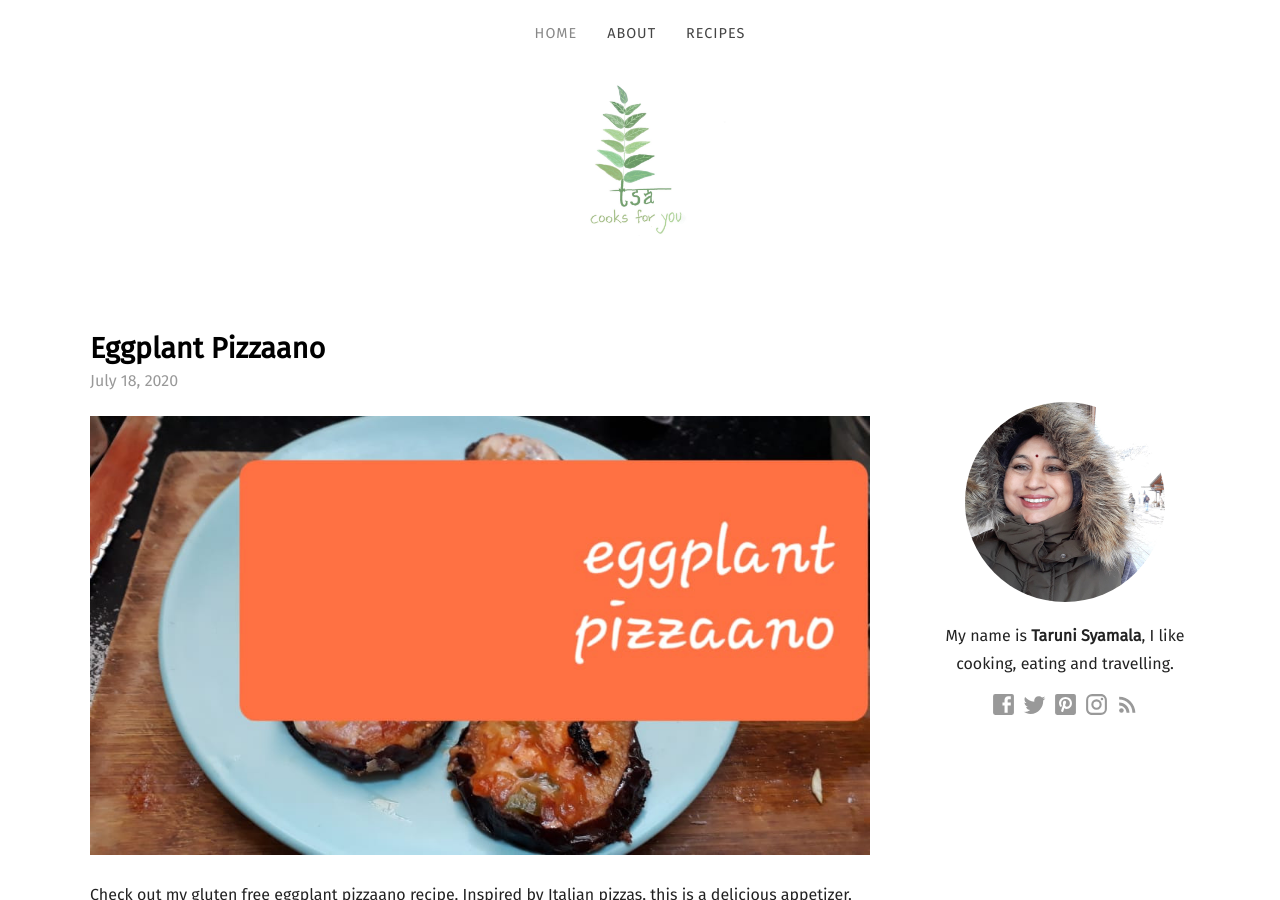
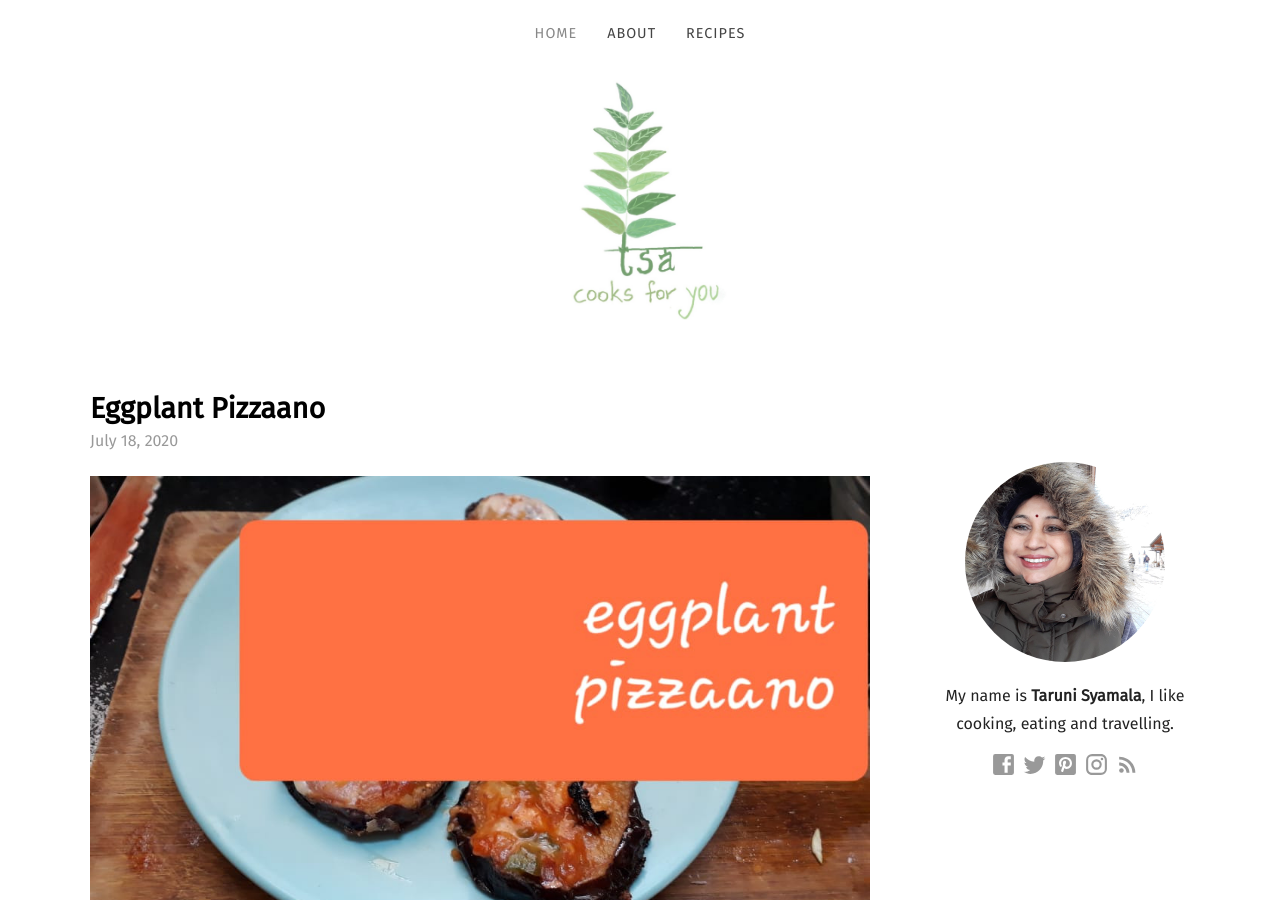
Before and after one commit to tsacooks4u/tsacooks4u.github.io, a Jekyll site: the page built from index.html, in a window 1280 px wide and 900 px high. Built offline with Jekyll 4.4.1, drawn with Linux system fonts in a browser that asks for light colours; some web fonts are replaced; the list of posts is cut into pages by our own code.

Commit message:
Updated 2 files via CloudCannon

```diff
--- a/_data/company_details.yml
+++ b/_data/company_details.yml
@@ -1,2 +1,2 @@
 email: support@example.com
-logo_image: /uploads/logo-1.jpg
+logo_image: /uploads/logo-2.jpg
```
Also changed, not shown: uploads/logo-2.jpg (added).
